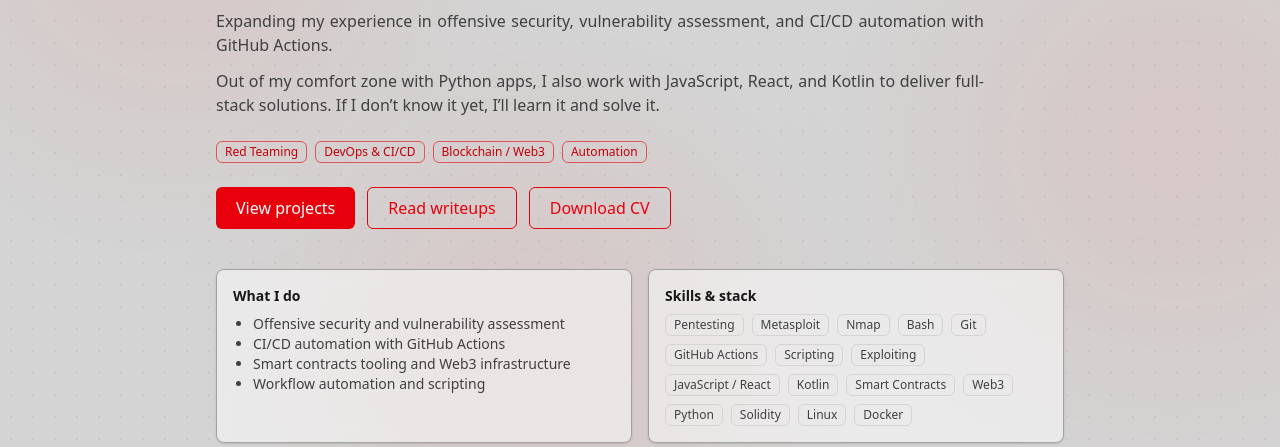
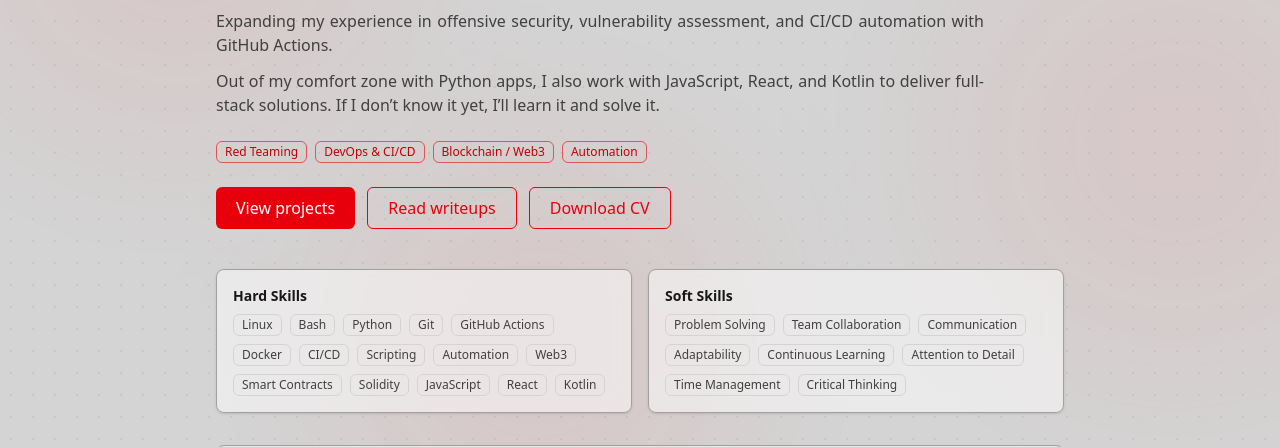
Before and after one commit to Eri9523/portfolio, an Astro site: page /about in a window 1280 px wide. Shown: the part 298-745 px from the top of the page. Built offline with nearby package versions, Linux system fonts and the light colour scheme; Astro itself is replaced by a stand-in of ours.

Commit message:
feat: reorganize skills into Hard Skills and Soft Skills, focus on DevOps, and improve layout

```diff
--- a/src/components/about/SkillsStack.astro
+++ b/src/components/about/SkillsStack.astro
@@ -7,7 +7,7 @@ const { title = 'Skills & stack', skills } = Astro.props as Props;
 ---
 
 <div class="rounded-lg border border-neutral-400 bg-white/50 p-4 shadow-sm backdrop-blur dark:border-neutral-800 dark:bg-neutral-900/50">
-  <h2 class="text-sm font-semibold text-neutral-900 dark:text-white" data-i18n-content-en={title} data-i18n-content-es={title === 'Skills & stack' ? 'Habilidades y tecnologías' : title}>{title}</h2>
+  <h2 class="text-sm font-semibold text-neutral-900 dark:text-white" data-i18n-content-en={title} data-i18n-content-es={title === 'Hard Skills' ? 'Hard Skills' : title === 'Soft Skills' ? 'Soft Skills' : title === 'Skills & stack' ? 'Habilidades y tecnologías' : title}>{title}</h2>
   <div class="mt-2 flex flex-wrap gap-2">
     {skills.map((s) => (
       <span class="rounded-md border border-neutral-300 px-2 py-0.5 text-xs text-neutral-700 dark:border-neutral-800 dark:text-neutral-300">{s}</span>
--- a/src/data/about/skills.ts
+++ b/src/data/about/skills.ts
@@ -1,18 +1,28 @@
-export const skills: string[] = [
-  'Pentesting',
-  'Metasploit',
-  'Nmap',
+export const hardSkills: string[] = [
+  'Linux',
   'Bash',
+  'Python',
   'Git',
   'GitHub Actions',
+  'Docker',
+  'CI/CD',
   'Scripting',
-  'Exploiting',
-  'JavaScript / React',
+  'Automation',
+  'Web3',
+  'Smart Contracts',
+  'Solidity',
+  'JavaScript',
+  'React',
   'Kotlin',
-  'Smart Contracts',
-  'Web3',
-  'Python',
-  'Solidity',
-  'Linux',
-  'Docker',
 ];
+
+export const softSkills: string[] = [
+  'Problem Solving',
+  'Team Collaboration',
+  'Communication',
+  'Adaptability',
+  'Continuous Learning',
+  'Attention to Detail',
+  'Time Management',
+  'Critical Thinking',
+];
--- a/src/pages/about.astro
+++ b/src/pages/about.astro
@@ -7,7 +7,7 @@ import ExperienceList from '../components/about/ExperienceList.astro';
 import EducationList from '../components/about/EducationList.astro';
 import NowBlock from '../components/about/NowBlock.astro';
 import { whatIDoEn, whatIDoEs } from '../data/about/whatIDo';
-import { skills } from '../data/about/skills';
+import { hardSkills, softSkills } from '../data/about/skills';
 import { experienceEn, experienceEs } from '../data/about/experience';
 import { educationEn, educationEs } from '../data/about/education';
 import { nowTextEn, nowTextEs } from '../data/about/nowText';
@@ -49,8 +49,12 @@ import { summaryTextEn, summaryTextEs } from '../data/about/summaryText';
     </header>
 
     <section class="grid gap-4 sm:grid-cols-2">
+      <SkillsStack title="Hard Skills" skills={hardSkills} />
+      <SkillsStack title="Soft Skills" skills={softSkills} />
+    </section>
+
+    <section class="mt-8">
       <WhatIDo items={whatIDoEn.map((en, i) => whatIDoEs[i] ? `${en}|||${whatIDoEs[i]}` : en)} />
-      <SkillsStack skills={skills} />
     </section>
 
     <section class="mt-8 grid gap-4 sm:grid-cols-2">
```
Also changed, not shown: src/data/projects.ts (line endings or trailing spaces), 1 other file.
